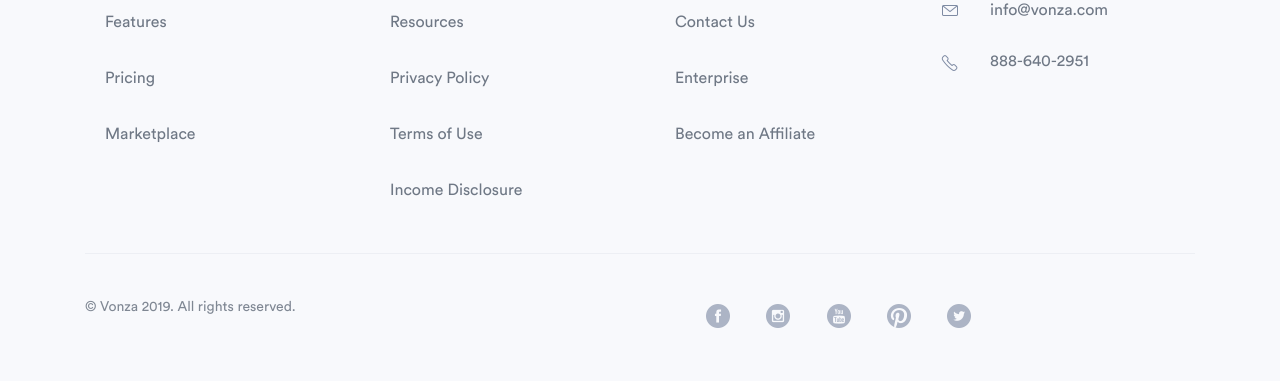
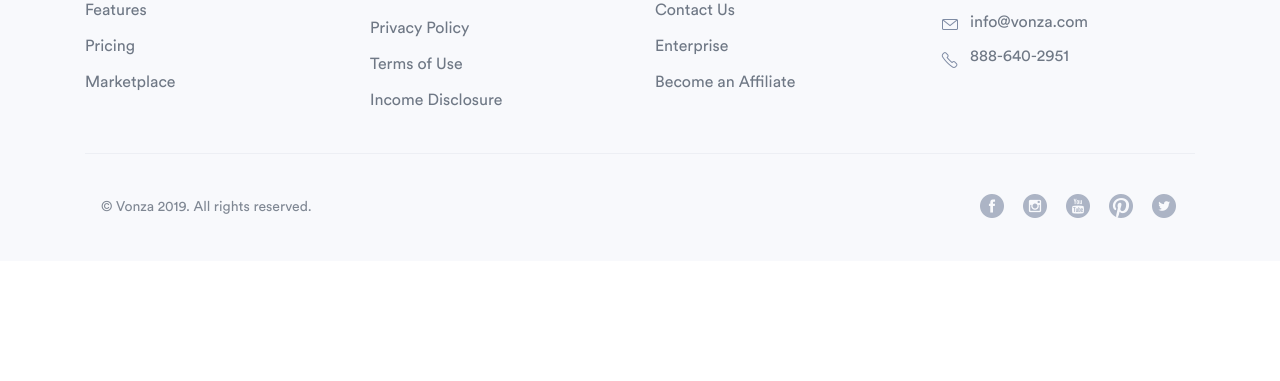
Before and after one commit to SheikhRashed/Vonza, a plain HTML site: page index.html in a window 1280 px wide. Shown: the part 7397-7778 px from the top of the page. After the commit the page ends 7658 px from the top, so only its background shows below. Drawn offline with Linux system fonts and the light colour scheme.

Commit message:
revision 3

```diff
--- a/css/responsive.css
+++ b/css/responsive.css
@@ -104,6 +104,16 @@
         margin-left: 36px !important;
         width: 100% !important;
     }
+    ul li a {
+        padding: 0px 0px !important;
+
+    }
+    .footer-widget h3 {
+        margin: 0 0 20px !important;
+    }
+    .footer-widget ul li {
+        margin: 0 0 16px !important;
+    }
 }
 
 
--- a/css/style.css
+++ b/css/style.css
@@ -2577,7 +2577,7 @@ ul{
 }
 
 ul li a {
-  padding: 10px 20px;
+  /* padding: 10px 20px; */
   display: block;
   /* border-bottom:1px solid rgba(119, 9, 9, 0.1); */
   font-size: 16px;
--- a/index.html
+++ b/index.html
@@ -593,10 +593,10 @@
 	<span class="scroll-to-top" id="scrolToTop"> <img src="images/scroll.png" alt="scroll to top"></span>
 	<div class="container">
 		<div class="row">
-			<div class="col-md-9">
-				<div class="row justify-content-start">
+			<div class="col-md-12">
+				<div class="row align-items-center justify-content-center">
 					<!-- Footer Widget -->
-					<div class="col-4 footer-widget mr-3 mr-sm-0">
+					<div class="col-md-3 mt-3 mt-sm-0 col-6 footer-widget">
 						<h3>Products</h3>
 						<ul>
 							<li> <a href="#" title="">Home</a> </li>
@@ -607,7 +607,7 @@
 					</div>
 					<!-- end of Footer Widget -->
 					<!-- Footer Widget -->
-					<div class="col-4 footer-widget mr-3 mr-sm-0">
+					<div class="col-md-3 mt-5 mt-sm-0 col-6 footer-widget">
 						<h3>Learn</h3>
 						<ul>
 							<li> <a href="#" title="">Blog</a> </li>
@@ -619,7 +619,7 @@
 					</div>
 					<!-- end of Footer Widget -->
 					<!-- Footer Widget -->
-					<div class="col-4 footer-widget">
+					<div class="col-md-3 col-6 footer-widget">
 						<h3>Company</h3>
 						<ul>
 							<li> <a href="about.html" title="">About Us</a> </li>
@@ -629,32 +629,33 @@
 						</ul>
 					</div>
 					<!-- end of Footer Widget -->
-				</div>
-			</div>
-			<div class="col-md-3 mt-4 mt-sm-0">
+
+					<div class="col-md-3 col-6">
 						<div class="address-widget">
 							<img src="./images/logo-transparent.png" alt="Vonza Logo" />
 							<h3>Get in touch</h3>
-					<ul class="">
-						<li class="d-flex"> <span class="mt-2"><i class="von-icon-mail"></i></span> <span> <a href="#" title="">info@vonza.com</a>
+							<ul>
+								<li class="d-flex"> <span class="mt-0"><i class="von-icon-mail"></i></span> <span class="mt-0"> <a href="#" title="">info@vonza.com</a>
 									</span> </li>
-						<li class="d-flex"><span class="mt-2"> <i class="von-icon-phone"></i></span> <span> <a href="tel:888-640-2951"
+								<li class="d-flex"><span class="i-top mt-0"> <i class="von-icon-phone"></i></span> <span class="mt-0"> <a href="tel:888-640-2951"
 											title="">888-640-2951</a> </span> </li>
 							</ul>
 						</div>
 					</div>
 				</div>
-		<div class="row footer-copyright">
-			<div class="col-md-6 col-12">
-				<p>&copy; Vonza 2019. All rights reserved.</p>
 			</div>
-			<div class="col-md-6 col-12">
-				<ul class="social-list row mr-2">
-					<li class="col-1"> <a href="#" title="" target="_blank"> <i class="von-icon-fb"></i></a> </li>
-					<li class="col-1"> <a href="#" title="" target="_blank"> <i class="von-icon-ig"></i></a> </li>
-					<li class="col-1"> <a href="#" title="" target="_blank"> <i class="von-icon-ut"></i></a> </li>
-					<li class="col-1"> <a href="#" title="" target="_blank"> <i class="von-icon-pi"></i></a> </li>
-					<li class="col-1"> <a href="#" title="" target="_blank"> <i class="von-icon-tw"></i></a> </li>
+		</div>
+		<div class="row footer-copyright px-3">
+			<div class="col-md-6 text-center text-sm-left">
+				<p>© Vonza 2019. All rights reserved.</p>
+			</div>
+			<div class="col-md-6 mr-5 pr-2 mr-sm-0 pr-sm-0">
+				<ul class="social-list">
+					<li> <a href="#" title="" target="_blank"> <i class="von-icon-fb"></i></a> </li>
+					<li> <a href="#" title="" target="_blank"> <i class="von-icon-ig"></i></a> </li>
+					<li> <a href="#" title="" target="_blank"> <i class="von-icon-ut"></i></a> </li>
+					<li> <a href="#" title="" target="_blank"> <i class="von-icon-pi"></i></a> </li>
+					<li> <a href="#" title="" target="_blank"> <i class="von-icon-tw"></i></a> </li>
 				</ul>
 			</div>
 		</div>
```
Also changed, not shown: about.html (+22 -21 lines), contact-us.html (+22 -21 lines), enterprise.html (+22 -21 lines), examples.html (+22 -21 lines), features.html (+22 -21 lines). Lines whose indentation alone changed are shown as unchanged.
